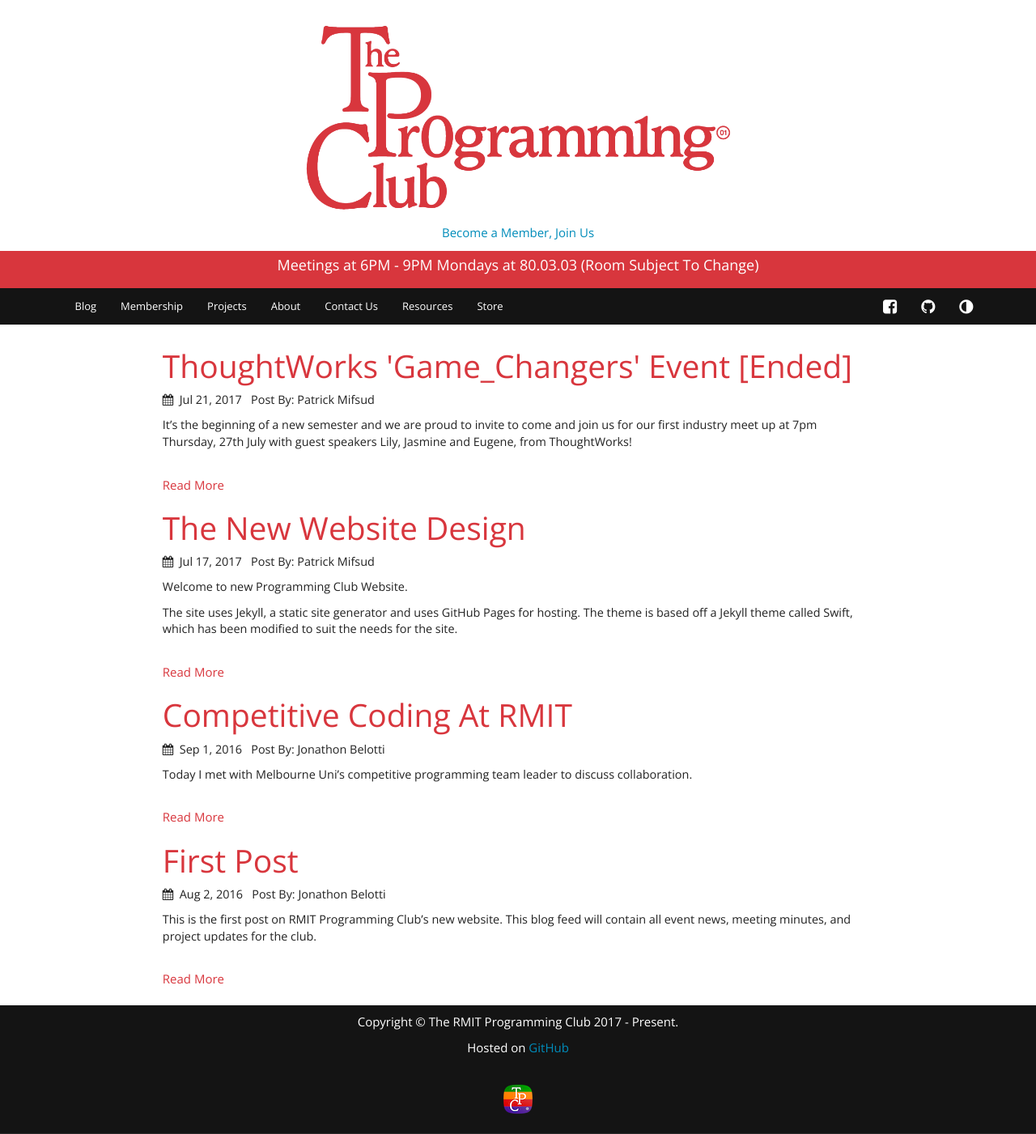
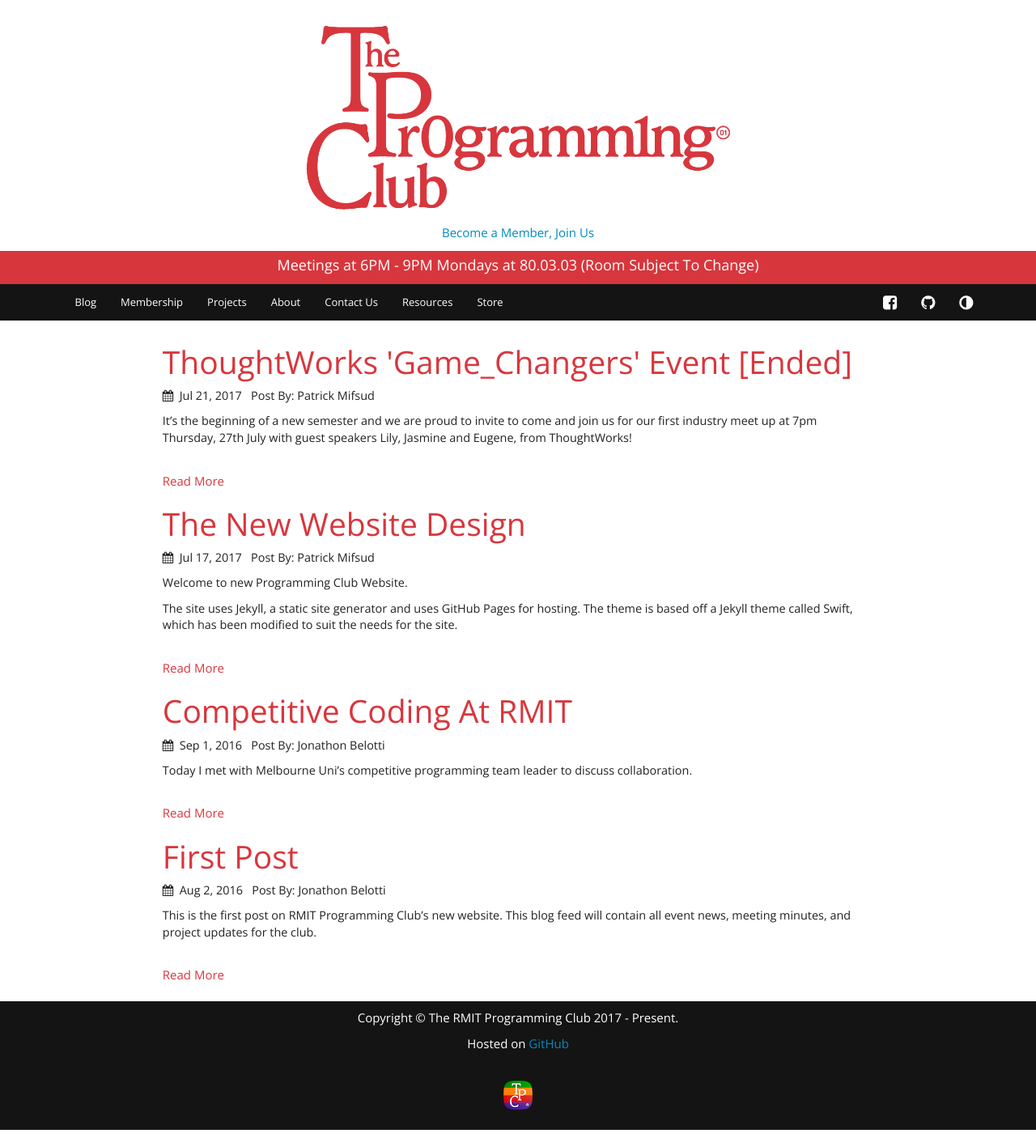
Before and after one commit to rmit-programming-club/rmit-programming-club.github.io, a Jekyll site: the page built from index.html, in a window 1280 px wide. Shown: the whole page at 81% size. Built offline with Jekyll 4.4.1, drawn with Linux system fonts in a browser that asks for light colours; nearby versions of some CDN libraries.

Commit message:
Tweaked CSS for smaller screens

```diff
--- a/_sass/_layout.scss
+++ b/_sass/_layout.scss
@@ -1,6 +1,6 @@
 .meetingbanner {
 	background-color: #d8363d;
-	padding: 5px;
+	padding-top: 5px;
 	display: flex;
 	justify-content: center;
 	align-items: center;
@@ -200,4 +200,11 @@
   .left-syms li a span {
     display: block;
   }
+  .meetingbanner {
+  	padding-left: 5%;
+	padding-right: 5%;
+  }
+  .logo {
+  	width: 55%;
+  }
 }
```
